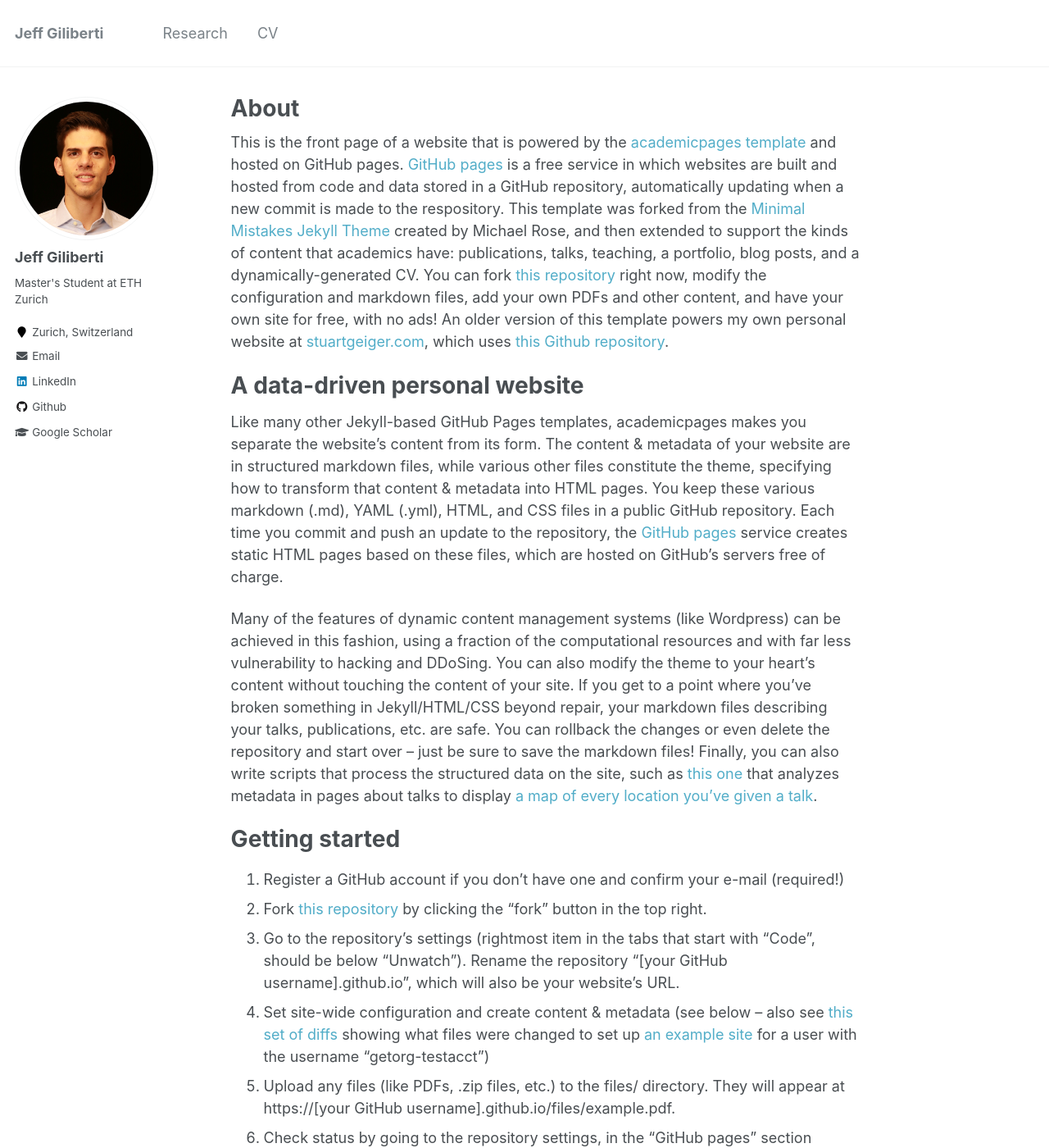
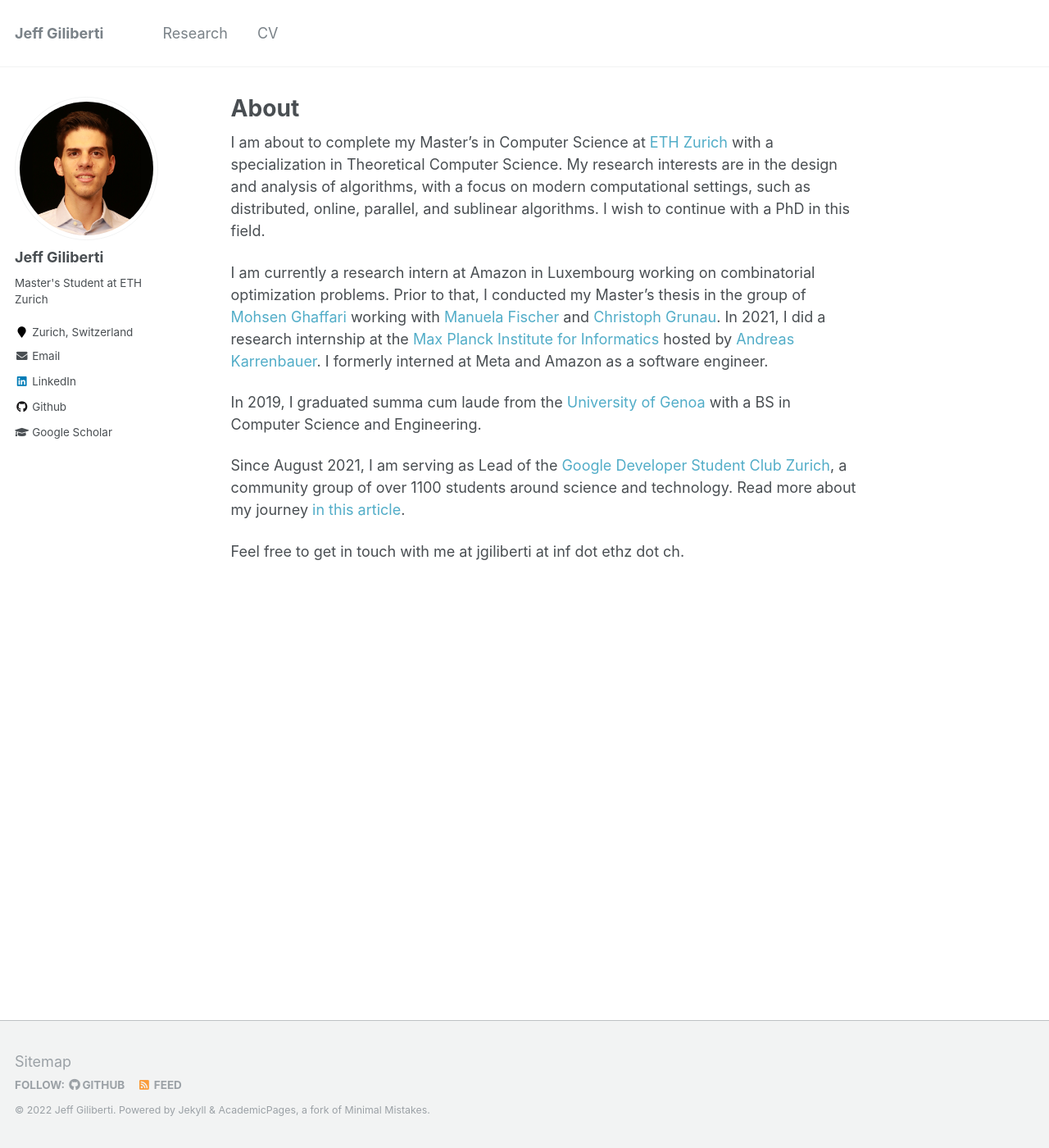
Before and after one commit to JeffG22/JeffG22.github.io, a Jekyll site: the page built from _pages/about.md, in a window 1280 px wide and 1400 px high. Shown: the whole window at 82% size. Built offline with Jekyll 4.4.1, drawn with Linux system fonts in a browser that asks for light colours; some of the changed text lies outside the part shown.

Commit message:
update homepage and pub style

```diff
--- a/_includes/archive-single-pub.html
+++ b/_includes/archive-single-pub.html
@@ -8,10 +8,10 @@
 
 <div class="{{ include.type | default: "list" }}__item">
   <article class="archive__item" itemscope itemtype="http://schema.org/CreativeWork">
-    <h2 class="archive__item-title" itemprop="headline" style="margin-bottom: 0">
+    <h3 class="archive__item-title" itemprop="headline" style="margin-bottom: 0">
         {{ title }}
-    </h2>
-    <p style="margin-top: 0">
+    </h3>
+    <p style="margin-top: 0.5">
         <i>{{ post.author }}</i><br>
         {{ post.venue }}<br>
         {% if post.doi %}
--- a/_pages/about.md
+++ b/_pages/about.md
@@ -9,43 +9,12 @@ redirect_from:
   - /about.html
 ---
 
-This is the front page of a website that is powered by the [academicpages template](https://github.com/academicpages/academicpages.github.io) and hosted on GitHub pages. [GitHub pages](https://pages.github.com) is a free service in which websites are built and hosted from code and data stored in a GitHub repository, automatically updating when a new commit is made to the respository. This template was forked from the [Minimal Mistakes Jekyll Theme](https://mmistakes.github.io/minimal-mistakes/) created by Michael Rose, and then extended to support the kinds of content that academics have: publications, talks, teaching, a portfolio, blog posts, and a dynamically-generated CV. You can fork [this repository](https://github.com/academicpages/academicpages.github.io) right now, modify the configuration and markdown files, add your own PDFs and other content, and have your own site for free, with no ads! An older version of this template powers my own personal website at [stuartgeiger.com](http://stuartgeiger.com), which uses [this Github repository](https://github.com/staeiou/staeiou.github.io).
+I am about to complete my Master's in Computer Science at [ETH Zurich](https://www.inf.ethz.ch/) with a specialization in Theoretical Computer Science. My research interests are in the design and analysis of algorithms, with a focus on modern computational settings, such as distributed, online, parallel, and sublinear algorithms. I wish to continue with a PhD in this field.
 
-A data-driven personal website
-======
-Like many other Jekyll-based GitHub Pages templates, academicpages makes you separate the website's content from its form. The content & metadata of your website are in structured markdown files, while various other files constitute the theme, specifying how to transform that content & metadata into HTML pages. You keep these various markdown (.md), YAML (.yml), HTML, and CSS files in a public GitHub repository. Each time you commit and push an update to the repository, the [GitHub pages](https://pages.github.com/) service creates static HTML pages based on these files, which are hosted on GitHub's servers free of charge.
+I am currently a research intern at Amazon in Luxembourg working on combinatorial optimization problems. Prior to that, I conducted my Master's thesis in the group of [Mohsen Ghaffari](http://people.csail.mit.edu/ghaffari/) working with [Manuela Fischer](https://people.inf.ethz.ch/fiscmanu/) and [Christoph Grunau](https://people.inf.ethz.ch/cgrunau/). In 2021, I did a research internship at the [Max Planck Institute for Informatics](https://www.mpi-inf.mpg.de/home/) hosted by [Andreas Karrenbauer](https://people.mpi-inf.mpg.de/~karrenba/). I formerly interned at Meta and Amazon as a software engineer.
 
-Many of the features of dynamic content management systems (like Wordpress) can be achieved in this fashion, using a fraction of the computational resources and with far less vulnerability to hacking and DDoSing. You can also modify the theme to your heart's content without touching the content of your site. If you get to a point where you've broken something in Jekyll/HTML/CSS beyond repair, your markdown files describing your talks, publications, etc. are safe. You can rollback the changes or even delete the repository and start over -- just be sure to save the markdown files! Finally, you can also write scripts that process the structured data on the site, such as [this one](https://github.com/academicpages/academicpages.github.io/blob/master/talkmap.ipynb) that analyzes metadata in pages about talks to display [a map of every location you've given a talk](https://academicpages.github.io/talkmap.html).
+In 2019, I graduated summa cum laude from the [University of Genoa](https://unige.it/en/) with a BS in Computer Science and Engineering.
 
-Getting started
-======
-1. Register a GitHub account if you don't have one and confirm your e-mail (required!)
-1. Fork [this repository](https://github.com/academicpages/academicpages.github.io) by clicking the "fork" button in the top right.
-1. Go to the repository's settings (rightmost item in the tabs that start with "Code", should be below "Unwatch"). Rename the repository "[your GitHub username].github.io", which will also be your website's URL.
-1. Set site-wide configuration and create content & metadata (see below -- also see [this set of diffs](http://archive.is/3TPas) showing what files were changed to set up [an example site](https://getorg-testacct.github.io) for a user with the username "getorg-testacct")
-1. Upload any files (like PDFs, .zip files, etc.) to the files/ directory. They will appear at https://[your GitHub username].github.io/files/example.pdf.
-1. Check status by going to the repository settings, in the "GitHub pages" section
+Since August 2021, I am serving as Lead of the [Google Developer Student Club Zurich](https://gdsc.community.dev/eth-zurich/), a community group of over 1100 students around science and technology. Read more about my journey [in this article](https://medium.com/googledeveloperseurope/gdsc-z%C3%BCrich-leads-build-community-around-cutting-edge-tech-topics-411d3dc7b11b).
 
-Site-wide configuration
-------
-The main configuration file for the site is in the base directory in [_config.yml](https://github.com/academicpages/academicpages.github.io/blob/master/_config.yml), which defines the content in the sidebars and other site-wide features. You will need to replace the default variables with ones about yourself and your site's github repository. The configuration file for the top menu is in [_data/navigation.yml](https://github.com/academicpages/academicpages.github.io/blob/master/_data/navigation.yml). For example, if you don't have a portfolio or blog posts, you can remove those items from that navigation.yml file to remove them from the header.
-
-Create content & metadata
-------
-For site content, there is one markdown file for each type of content, which are stored in directories like _publications, _talks, _posts, _teaching, or _pages. For example, each talk is a markdown file in the [_talks directory](https://github.com/academicpages/academicpages.github.io/tree/master/_talks). At the top of each markdown file is structured data in YAML about the talk, which the theme will parse to do lots of cool stuff. The same structured data about a talk is used to generate the list of talks on the [Talks page](https://academicpages.github.io/talks), each [individual page](https://academicpages.github.io/talks/2012-03-01-talk-1) for specific talks, the talks section for the [CV page](https://academicpages.github.io/cv), and the [map of places you've given a talk](https://academicpages.github.io/talkmap.html) (if you run this [python file](https://github.com/academicpages/academicpages.github.io/blob/master/talkmap.py) or [Jupyter notebook](https://github.com/academicpages/academicpages.github.io/blob/master/talkmap.ipynb), which creates the HTML for the map based on the contents of the _talks directory).
-
-**Markdown generator**
-
-I have also created [a set of Jupyter notebooks](https://github.com/academicpages/academicpages.github.io/tree/master/markdown_generator
-) that converts a CSV containing structured data about talks or presentations into individual markdown files that will be properly formatted for the academicpages template. The sample CSVs in that directory are the ones I used to create my own personal website at stuartgeiger.com. My usual workflow is that I keep a spreadsheet of my publications and talks, then run the code in these notebooks to generate the markdown files, then commit and push them to the GitHub repository.
-
-How to edit your site's GitHub repository
-------
-Many people use a git client to create files on their local computer and then push them to GitHub's servers. If you are not familiar with git, you can directly edit these configuration and markdown files directly in the github.com interface. Navigate to a file (like [this one](https://github.com/academicpages/academicpages.github.io/blob/master/_talks/2012-03-01-talk-1.md) and click the pencil icon in the top right of the content preview (to the right of the "Raw | Blame | History" buttons). You can delete a file by clicking the trashcan icon to the right of the pencil icon. You can also create new files or upload files by navigating to a directory and clicking the "Create new file" or "Upload files" buttons.
-
-Example: editing a markdown file for a talk
-![Editing a markdown file for a talk](/images/editing-talk.png)
-
-For more info
-------
-More info about configuring academicpages can be found in [the guide](https://academicpages.github.io/markdown/). The [guides for the Minimal Mistakes theme](https://mmistakes.github.io/minimal-mistakes/docs/configuration/) (which this theme was forked from) might also be helpful.
+Feel free to get in touch with me at jgiliberti at inf dot ethz dot ch.
--- a/_sass/_archive.scss
+++ b/_sass/_archive.scss
@@ -80,7 +80,7 @@
   }
 
   .archive__item-title {
-    text-decoration: underline;
+    text-decoration: none;
   }
 }
 
```
Also changed, not shown: _publications/003.md (+1 -1 lines).
